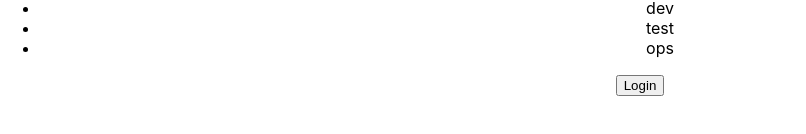
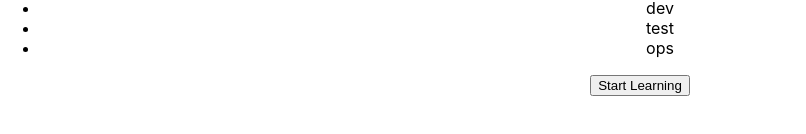
Before and after one commit to wilderaptitude/react-testing, a React (Create React App) app: page / in a window 1280 px wide. Shown: the part 270-404 px from the top of the page, without its empty margins (0-806 px from the left). Built offline with nearby package versions, Linux system fonts and the light colour scheme.

Commit message:
test async elements

```diff
--- a/src/components/skills/skills.tsx
+++ b/src/components/skills/skills.tsx
@@ -1,10 +1,16 @@
-import { useState } from "react";
+import { useEffect, useState } from "react";
 import { SkillsProps } from "./skills.types";
 
 
 export const Skills = (props: SkillsProps) => {
     const { skills } = props;
     const[isLoggedIn, setIsLoggedIn] = useState(false);
+
+    useEffect(() => {
+        setTimeout(()=> {
+            setIsLoggedIn(true);
+        }, 1000);
+    },[]);
 
     return(
         <>
```
Also changed, not shown: 1 other file (tests, documents, lock files or other folders).
